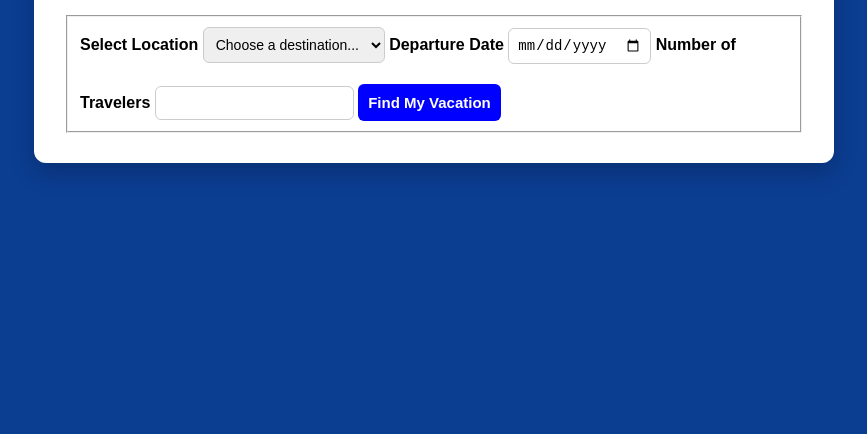
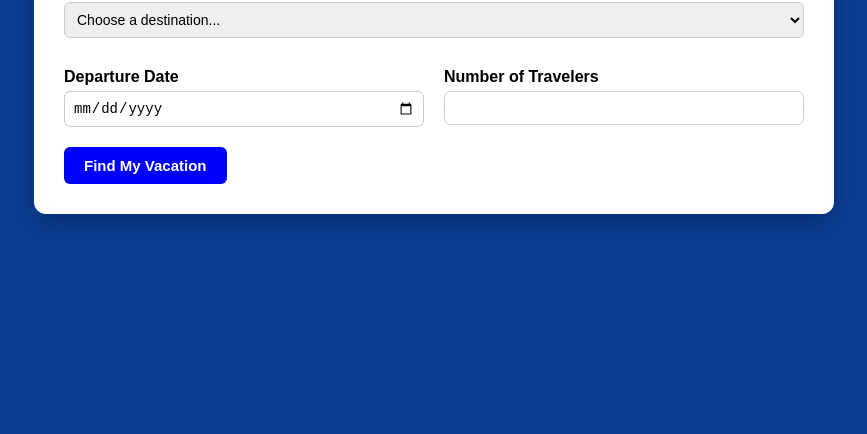
Before and after one commit to buaypd/Vacation-Booking-Form, a website: page index.html in a window 1280 px wide. Shown: the part 366-800 px from the top of the page, without its empty margins (206-1073 px from the left). Drawn offline with Linux system fonts and the light colour scheme.

Commit message:
add divs for form, updated css

```diff
--- a/index.html
+++ b/index.html
@@ -5,12 +5,15 @@
     <meta name="viewport" content="width=device-width, initial-scale=1.0">
     <title>Vacation Booking</title>
     <link rel="stylesheet" href="sytles.css">
-    <link rel="icon" href="images\airplane.jpg" type="image/x-icon">
+    <link rel="icon" href="images/airplane.jpg" type="image/x-icon">
 </head>
 <body>
 
 <form id="vacation-booking-form">
+
+    <div class="form-header">
         <h1>Book Your Dream Vacation</h1>
+    </div>
     <fieldset>
         <label for="location">Select Location</label>
         <select id="location" name="location">
@@ -21,17 +24,21 @@
         <option value="maldives">Maldives</option>
         <option value="new-york">New York City, USA</option>
         </select>
+        <div class="row">
+        <div>
 
         <label for="departure">Departure Date</label>
         <input type="date" id="departure" name="departure">
+        </div>
 
+        <div>
         <label for="travelers">Number of Travelers</label>
         <input type="number" id="travelers" name="travelers">
-
+        </div>
+        </div>
     <button type="submit" id="button">Find My Vacation</button>
     </fieldset>
         </form>
-
         <script src="vacation.js"></script>
     </body>
 </html>
--- a/sytles.css
+++ b/sytles.css
@@ -15,6 +15,7 @@ body {
 h1{
     text-align: center;
 }
+
 #vacation-booking-form {
     background-color: white;
     width: 800px;
@@ -33,6 +34,7 @@ h1{
 #vacation-booking-form label {
     margin-top: 15px;
     font-weight: bold;
+    display: block;
 }
 
 #vacation-booking-form input,
@@ -42,11 +44,19 @@ h1{
     border-radius: 6px;
     border: 1px solid #ccc;
     font-size: 14px;
+    width: 100%;
+}
+
+.row {
+    display: grid;
+    grid-template-columns: 1fr 1fr;
+    gap: 20px;
+    margin-top: 15px;
 }
 
 #vacation-booking-form button {
     margin-top: 20px;
-    padding: 10px;
+    padding: 10px 20px;
     background-color: blue;
     color: white;
     border: none;
@@ -54,8 +64,16 @@ h1{
     cursor: pointer;
     font-weight: bold;
     font-size: 15px;
+    width: auto;
+    align-self: center;
 }
 
 #vacation-booking-form button:hover {
-    background-color: blue;
+    background-color: #0056b3;
 }
+
+fieldset {
+    border: none;
+    padding: 0;
+    margin: 0;
+}
```
Lines whose indentation alone changed are shown as unchanged.
